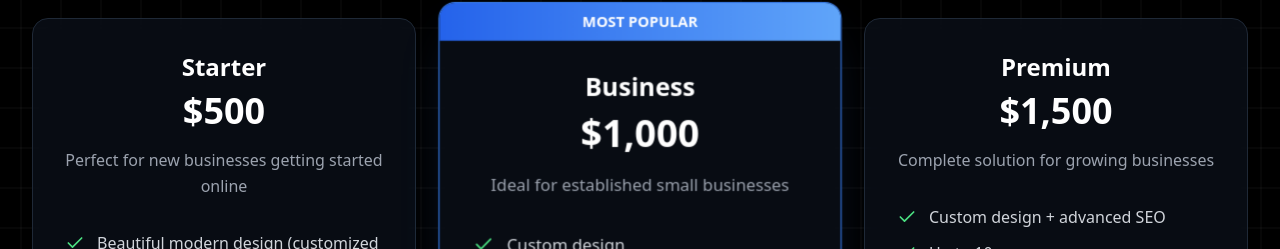
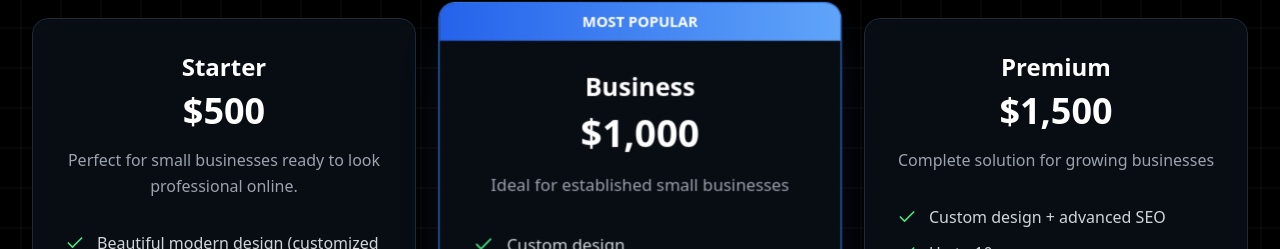
Before and after one commit to SchulzCorpLLC/SchulzCorp, a React (Vite) app: page / in a window 1280 px wide. Shown: the part 1092-1341 px from the top of the page. Built offline with nearby package versions, Linux system fonts and the light colour scheme.

Commit message:
Updated Services.tsx

```diff
--- a/src/components/Services.tsx
+++ b/src/components/Services.tsx
@@ -32,7 +32,7 @@ const Services: React.FC = () => {
     {
       name: "Starter",
       price: "$500",
-      description: "Perfect for new businesses getting started online",
+      description: "Perfect for small businesses ready to look professional online.",
       features: [
         "Beautiful modern design (customized from high-converting templates)",
         "Up to 5 pages (Home, About, Services, Contact, etc.)",
```
